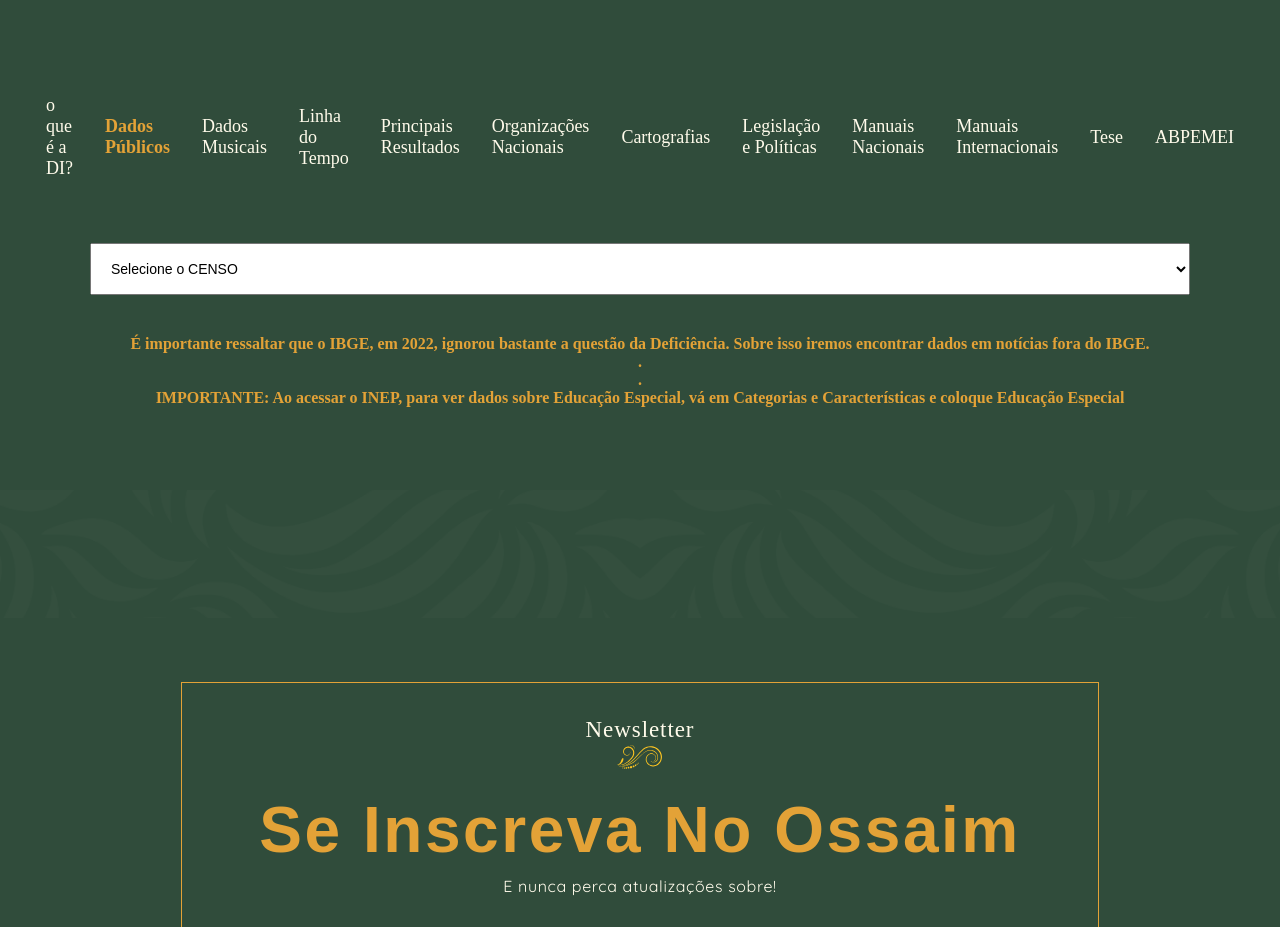
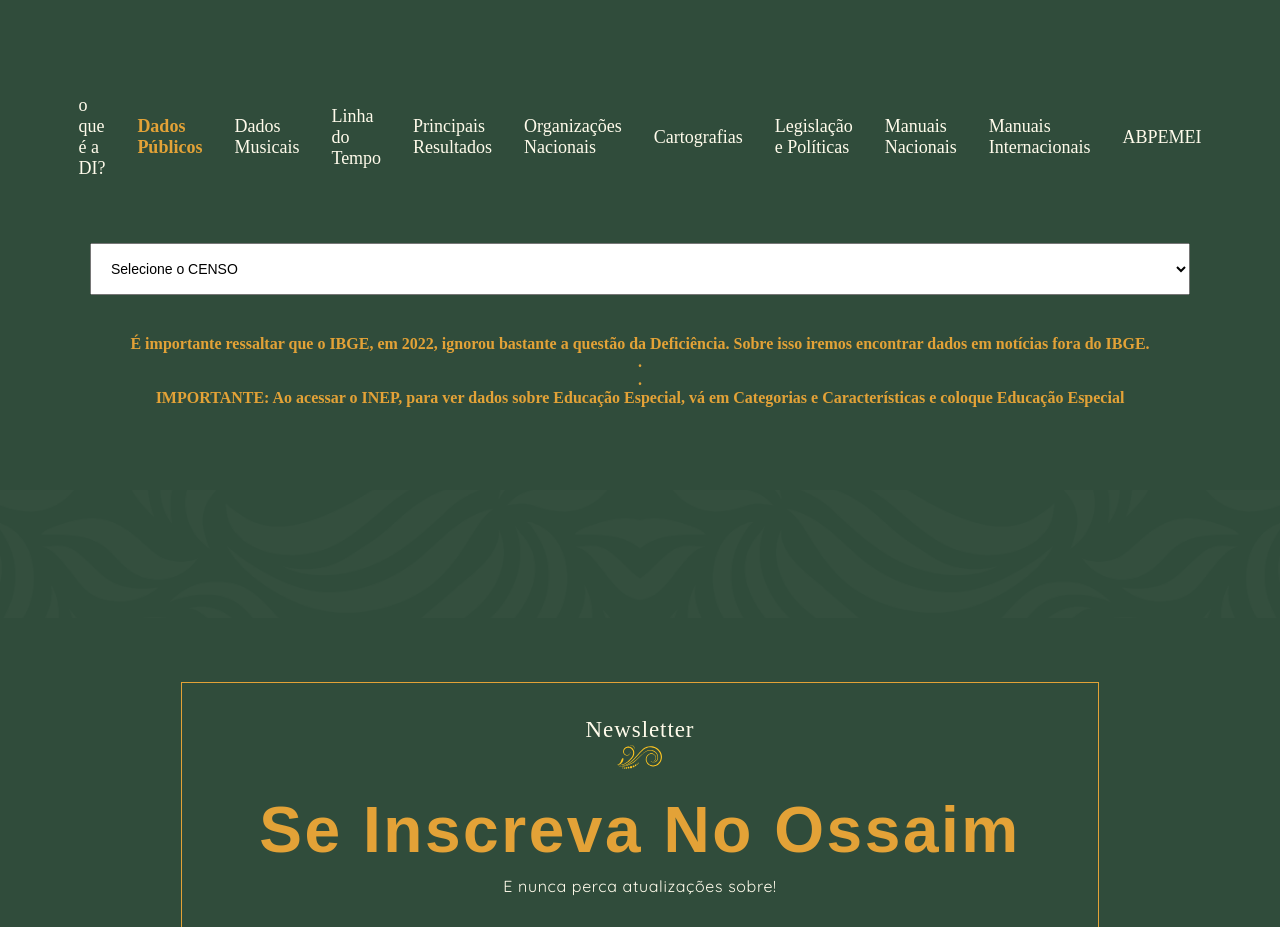
Before and after one commit to arthruur/Ossaim-, a React (Create React App) app: page / in a window 1280 px wide. Shown: the part 1700-2627 px from the top of the page. Built offline with nearby package versions, Linux system fonts and the light colour scheme.

Commit message:
Update SpecialMenu.jsx

```diff
--- a/src/container/Menu/SpecialMenu.jsx
+++ b/src/container/Menu/SpecialMenu.jsx
@@ -49,8 +49,6 @@ const SpecialMenu = () => {
         return <div> <Legislações />.</div>;
       case 'principais-resultados':
         return <PrincipaisResultados />;
-      case 'tese':
-        return <div><Tese /> </div>;
       case 'bibliografia':
         return <div>Ao fim da pesquisa aqui ficaram as referências bibliográficas.</div>;
       case 'linha-do-tempo':
@@ -95,7 +93,6 @@ const SpecialMenu = () => {
         <li onClick={() => setActiveTab('direitos-humanos')} className={activeTab === 'direitos-humanos' ? 'active' : ''}>Legislação e Políticas</li>
         <li onClick={() => setActiveTab('nacional')} className={activeTab === 'nacional' ? 'active' : ''}>Manuais Nacionais</li>
         <li onClick={() => setActiveTab('internacional')} className={activeTab === 'internacional' ? 'active' : ''}>Manuais Internacionais</li>
-        <li onClick={() => setActiveTab('tese')} className={activeTab === 'tese' ? 'active' : ''}>Tese</li>
         <li onClick={() => setActiveTab('abpemei')} className={activeTab === 'abpemei' ? 'active' : ''}>ABPEMEI</li>
       </ul>
 
```
